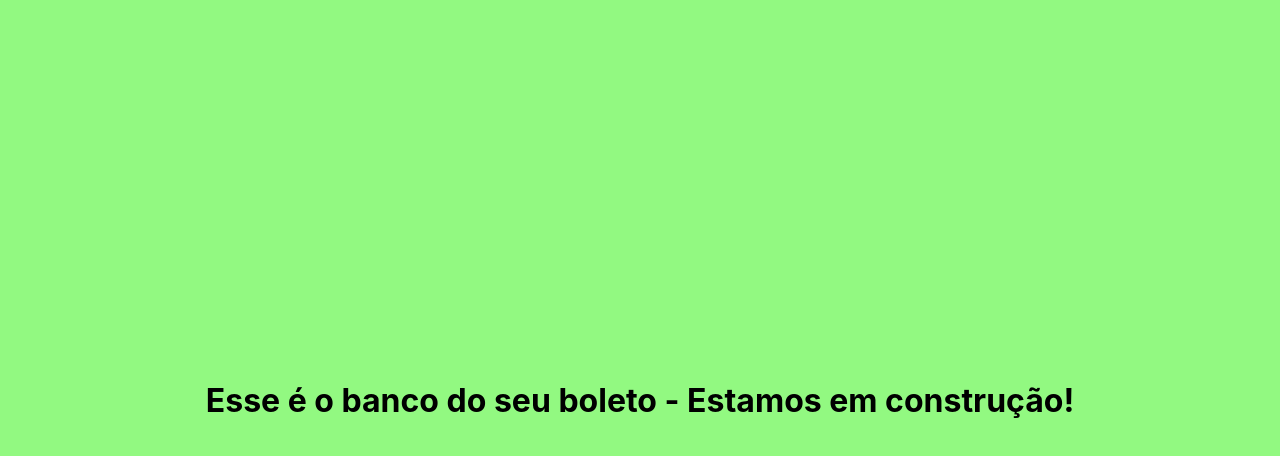
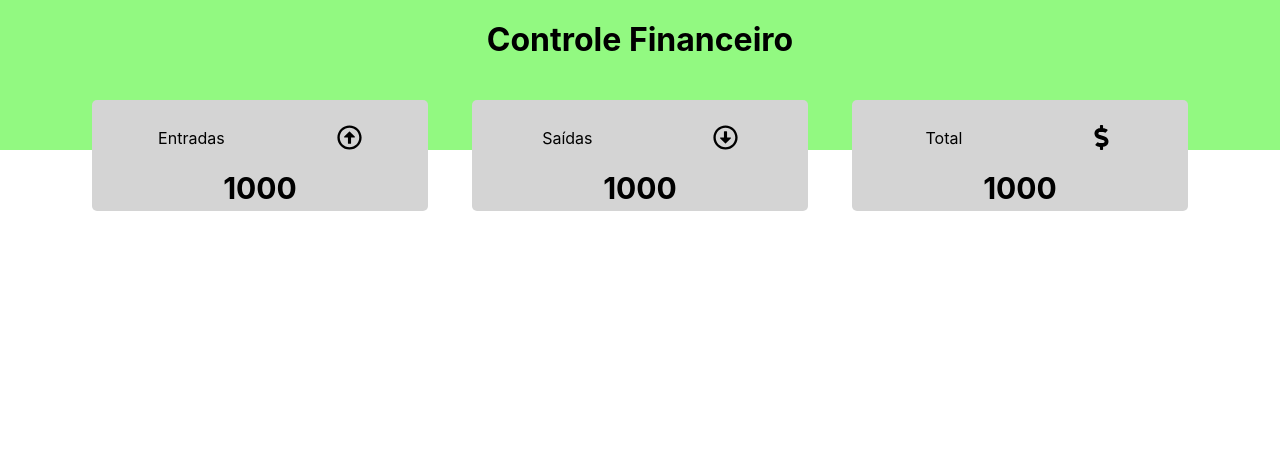
Before and after one commit to devbpatriciocosta/BancoBoleto, a Next.js app: page / in a window 1280 px wide. Shown: the top 456 px of the page. Built offline with nearby package versions, Linux system fonts and the light colour scheme.

Commit message:
Adding Header and Resume Section on Index

```diff
--- a/pages/index.jsx
+++ b/pages/index.jsx
@@ -1,17 +1,11 @@
-import styled from 'styled-components'
-
-const StyledBody = styled.div`
-  display: flex;
-  align-items: center;
-  justify-content: center;
-  background-color: ${(props) => props.theme.primary};
-  height: 100vh;
-`
+import Header from '../src/components/header/Header'
+import Resume from '../src/components/resume/Resume'
 
 export default function BankApplication() {
   return (
-    <StyledBody>
-      <h1>Esse é o banco do seu boleto - Estamos em construção!</h1>
-    </StyledBody>
+    <>
+      <Header />
+      <Resume />
+    </>
   )
 }
```
